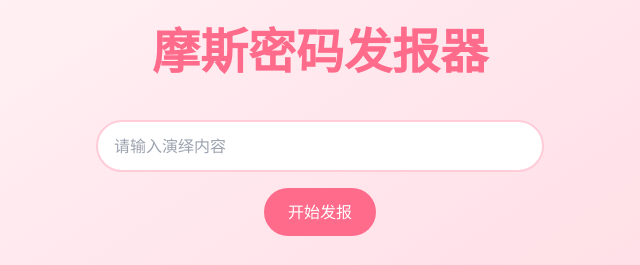
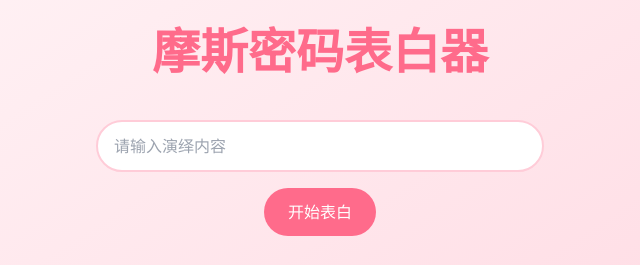
Before and after one commit to zhwude/teletrans, a plain HTML site: page index.html in a window 1280 px wide. Shown: the top 265 px of the page, 320-960 px from the left. Drawn offline with nearby package versions, Linux system fonts and the light colour scheme.

Commit message:
Update index.html

```diff
--- a/index.html
+++ b/index.html
@@ -3,7 +3,7 @@
 <head>
     <meta charset="UTF-8">
     <meta name="viewport" content="width=device-width, initial-scale=1.0">
-    <title>摩斯密码发报器</title>
+    <title>摩斯密码表白器</title>
     <script src="https://cdn.tailwindcss.com"></script>
     <link href="https://cdn.jsdelivr.net/npm/font-awesome@4.7.0/css/font-awesome.min.css" rel="stylesheet">
     <script>
@@ -94,7 +94,7 @@
 </head>
 <body class="bg-gradient-to-br from-light to-secondary min-h-screen flex flex-col items-center justify-center p-4 font-sans">
     <div class="max-w-md w-full mx-auto text-center relative overflow-hidden">
-        <h1 class="text-[clamp(2rem,5vw,3rem)] font-bold text-primary mb-8">摩斯密码发报器</h1>
+        <h1 class="text-[clamp(2rem,5vw,3rem)] font-bold text-primary mb-8">摩斯密码表白器</h1>
 
         <div class="mb-8">
             <input type="text" id="messageInput"
@@ -102,7 +102,7 @@
                 placeholder="请输入演绎内容">
             <button id="convertBtn"
                 class="mt-4 px-6 py-3 bg-primary text-white rounded-full hover:bg-primary/90 transition-all transform hover:scale-105 focus:outline-none">
-                开始发报
+                开始表白
             </button>
         </div>
 
```
